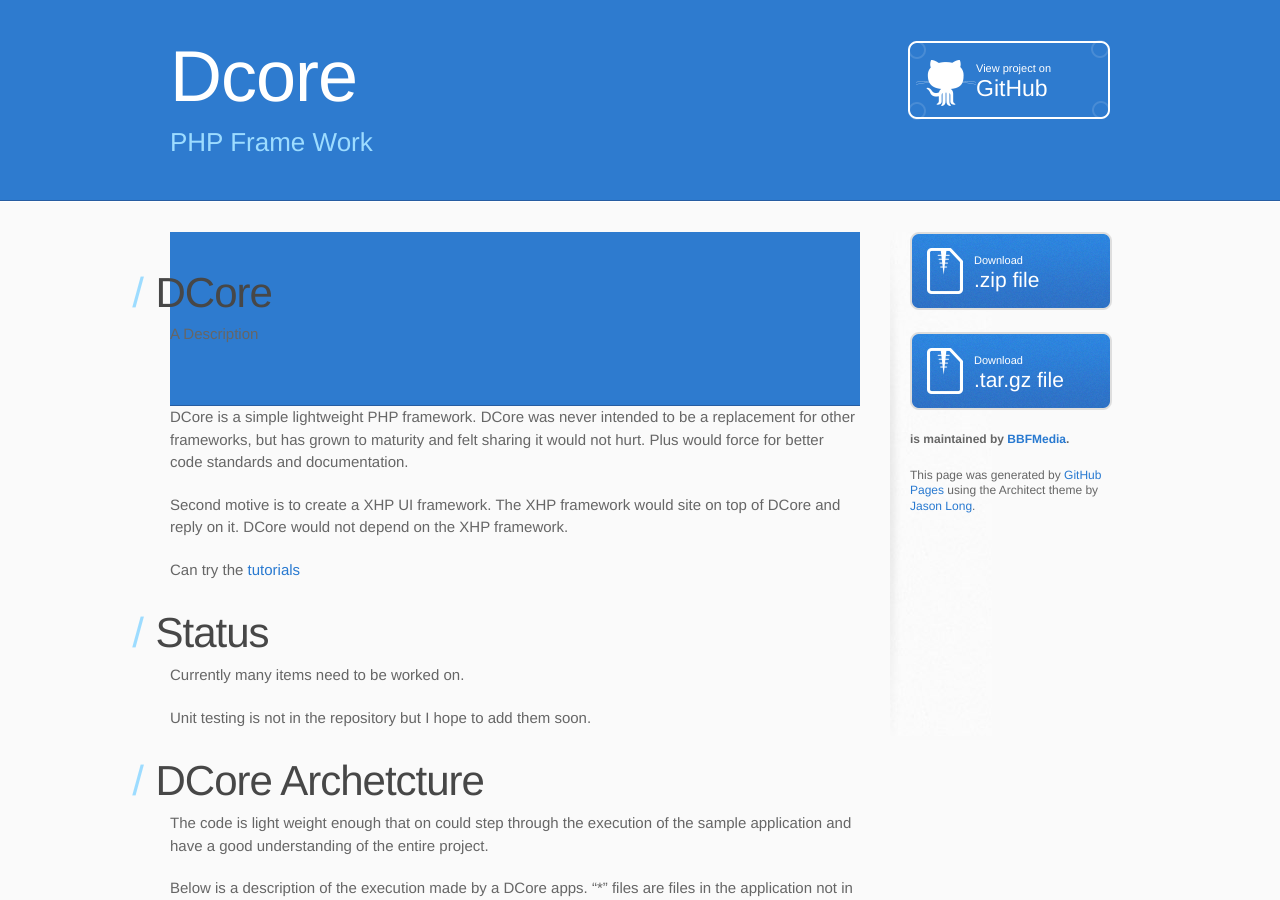
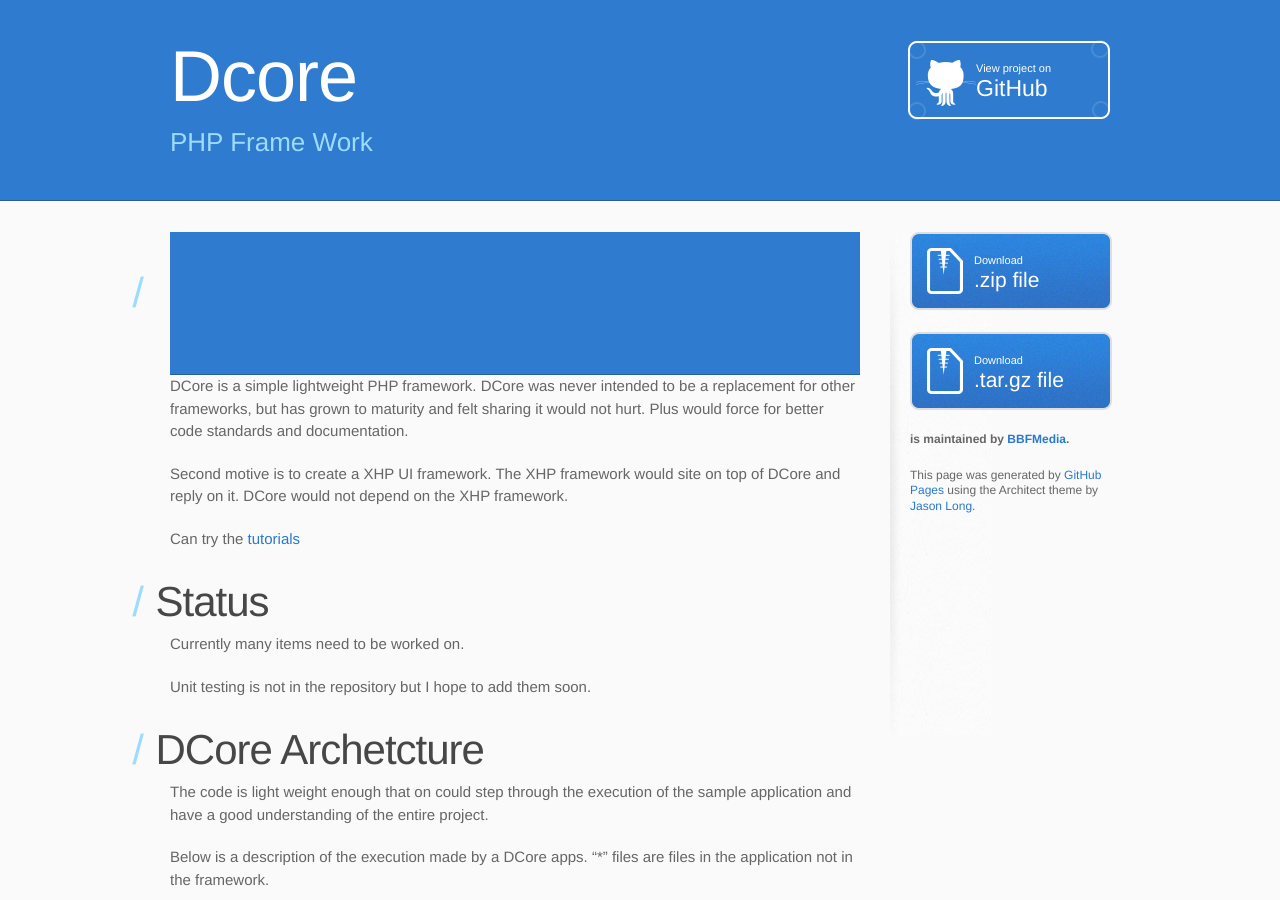
Before and after one commit to BBFMedia/DCore, a Jekyll site: the page built from index.md, in a window 1280 px wide and 900 px high. Built offline with Jekyll 4.4.1, drawn with Linux system fonts in a browser that asks for light colours; some web fonts are replaced; Markdown is read by kramdown in place of the engine named in the settings.

```diff
--- a/_config.yml
+++ b/_config.yml
@@ -1,3 +1,8 @@
+
+source: "/"
+destination: "/"
+lsi: false
+pygments: true
 
 sitename:  DCore
 tagline: PHP Framework
--- a/index.md
+++ b/index.md
@@ -1,8 +1,6 @@
 ---
 layout: page
-title: DCore
-intro: A Description
-desctiption:
+
 ---
 
 DCore is a simple lightweight PHP framework. DCore was never intended to be a
```
Also changed, not shown: docs/tutorials.md (renamed from _docs/tutorials.md).
